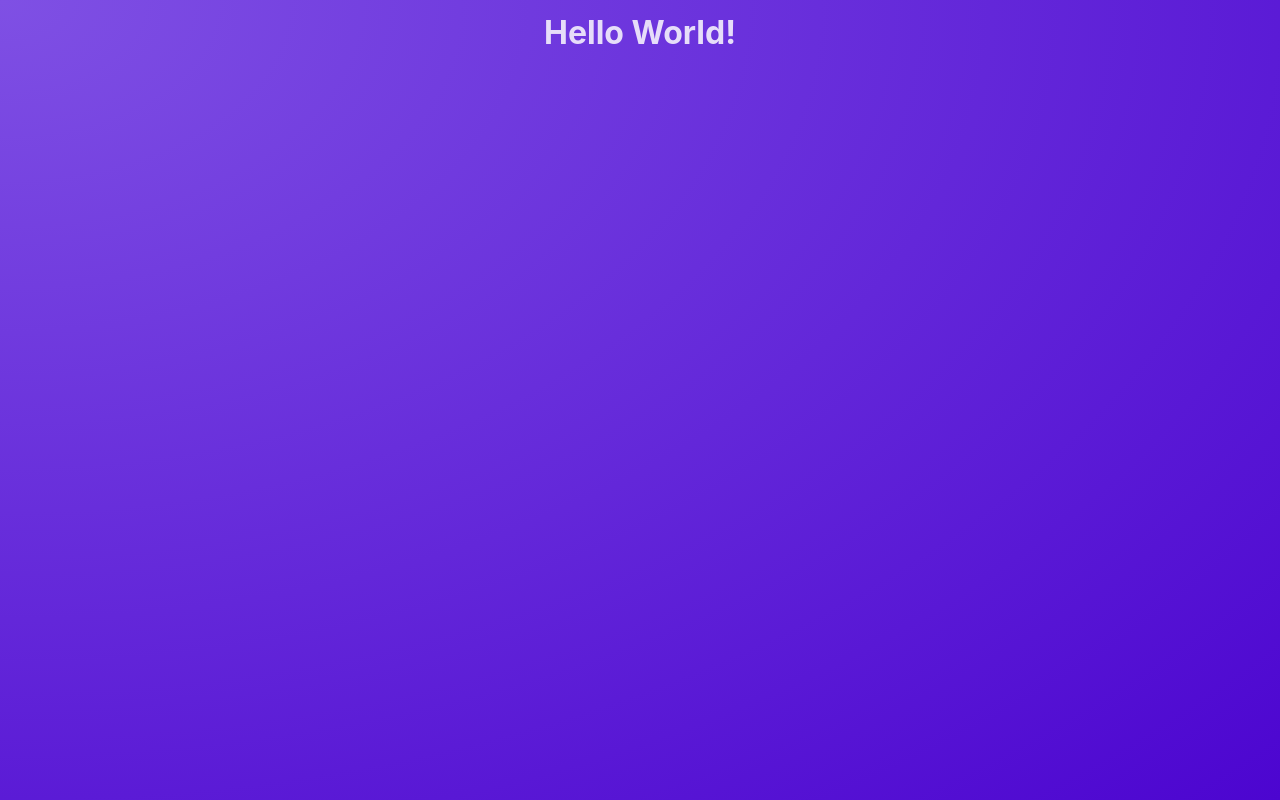
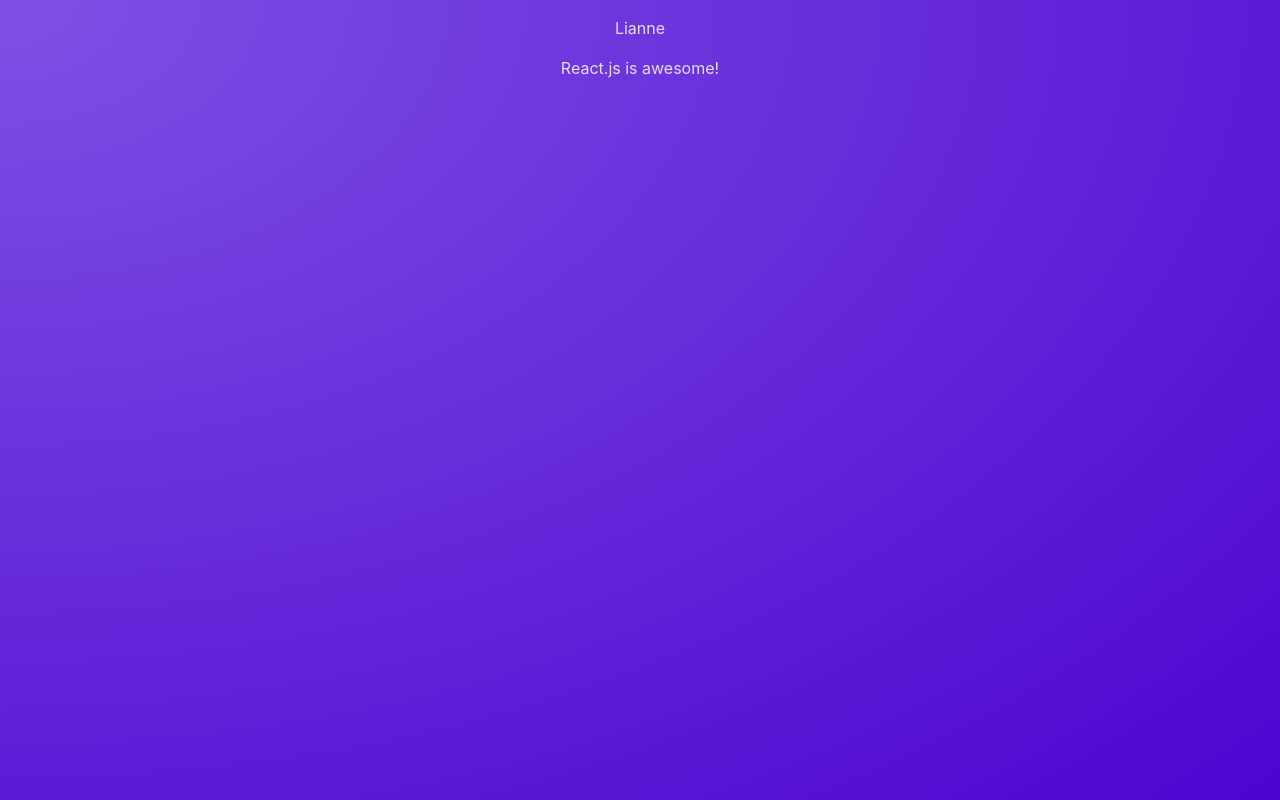
Before and after one commit to lgabriel20/training_SP2025, a React (Vite) app in the folder nextjs/demo_3/starting-project/: page / in a window 1280 px wide. Built offline with nearby package versions, Linux system fonts and the light colour scheme.

Commit message:
new component, first custom component

```diff
--- a/nextjs/demo_3/starting-project/src/App.jsx
+++ b/nextjs/demo_3/starting-project/src/App.jsx
@@ -1,5 +1,7 @@
+import Post from "./components/Post";
+
 function App() {
-  return <h1>Hello World!</h1>;
+  return <Post />;
 }
 
 export default App;
--- /dev/null
+++ b/nextjs/demo_3/starting-project/src/components/Post.jsx
@@ -0,0 +1,8 @@
+function Post() {
+  return <div>
+    <p>Lianne</p>
+    <p>React.js is awesome!</p>
+  </div>
+}
+
+export default Post;
```
Also changed, not shown: 1 other file (tests, documents, lock files or other folders).
